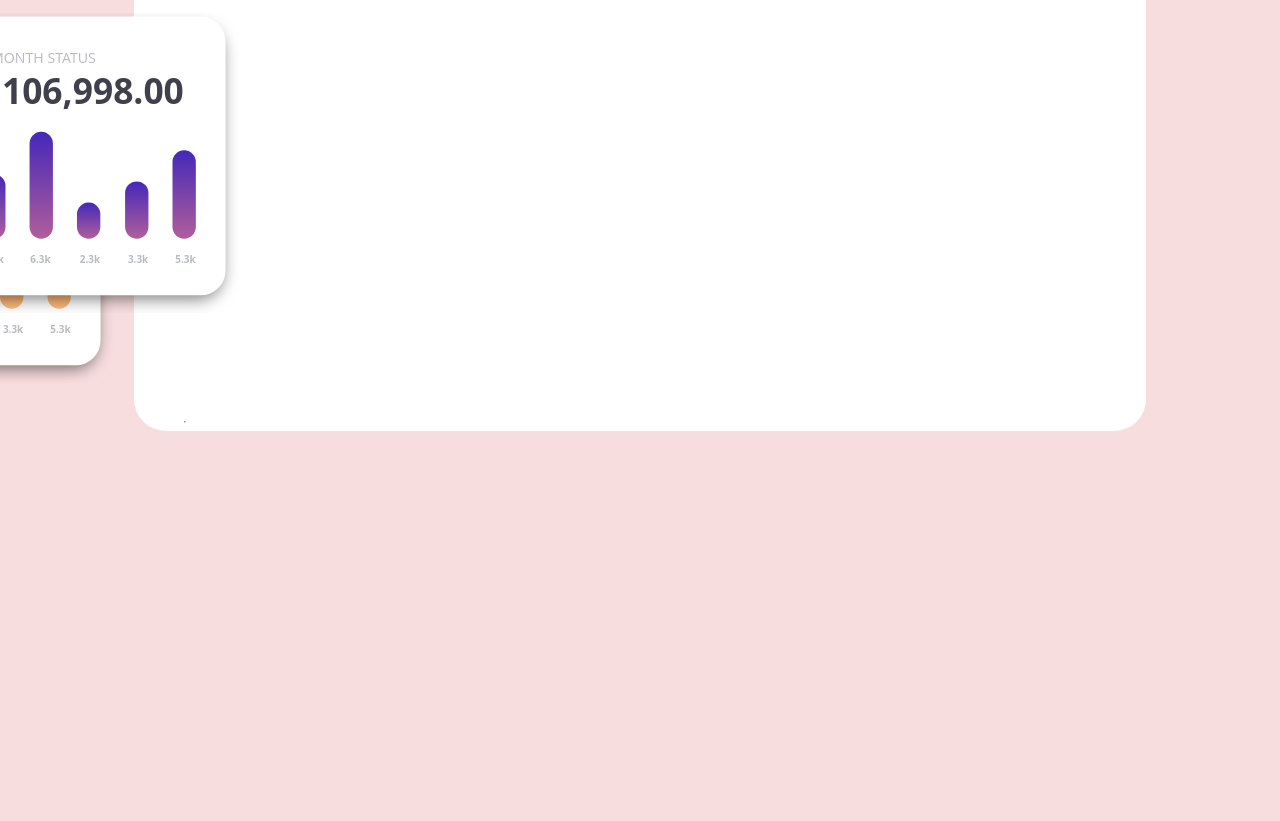
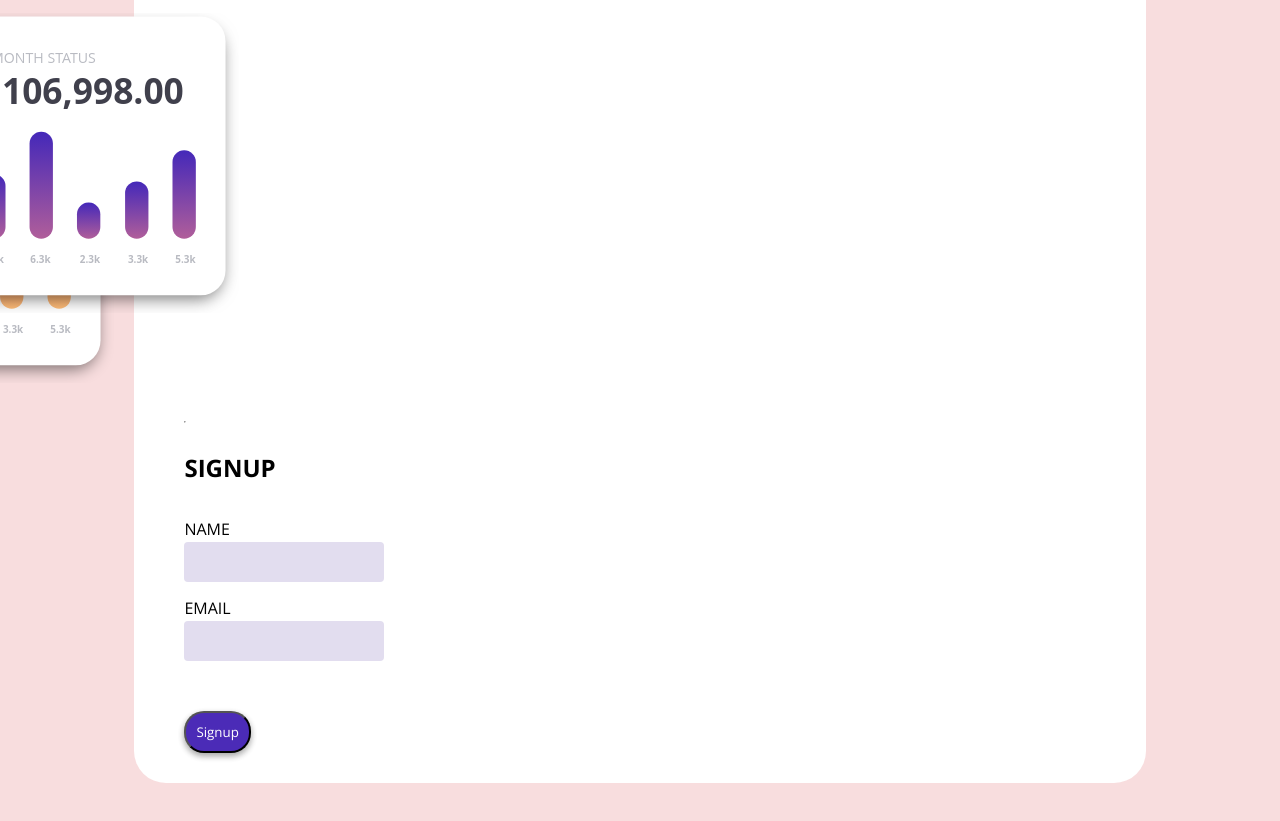
Before and after one commit to katekocalgary/Kate-GitHub-Assignment, a plain HTML site: page index.html in a window 1280 px wide. Shown: the part 814-1635 px from the top of the page. Before the commit the page ends 1309 px from the top, so only its background shows below. Drawn offline with nearby package versions, Linux system fonts and the light colour scheme.

Commit message:
Updated the bottom of the main area

```diff
--- a/index.html
+++ b/index.html
@@ -38,7 +38,15 @@
         </div>
         <hr>
       </section>
-
+      <section class="section2">
+        <h2>SIGNUP</h2>
+        <label for="name">NAME</label>
+        <input id="name" type="text" >
+        <label for="email">EMAIL</label>
+        <input id="email" type="email" >
+        <button type="submit" id="signin" class="bts1">Signup</button>
+      </section>
+    </main>
     <!-- Main End -->
     <!-- Footer Star -->
 
--- a/style.css
+++ b/style.css
@@ -132,7 +132,28 @@ hr {
   width : 100%;
 }
 
+.section2{
+  grid-row: 2;
+  padding-left: 50px;
+  height: auto;
+  display: flex;
+  flex-direction: column;
 
+
+}
+
+label{
+  padding-top: 15px;
+  padding-bottom: 2px;
+}
+
+input {
+  height: 3em;
+  width: 15em;
+  background-color: #E2DDEF;
+  border: 0;
+  border-radius: 0.3em;
+}
 /* Footer */
 
 
```
